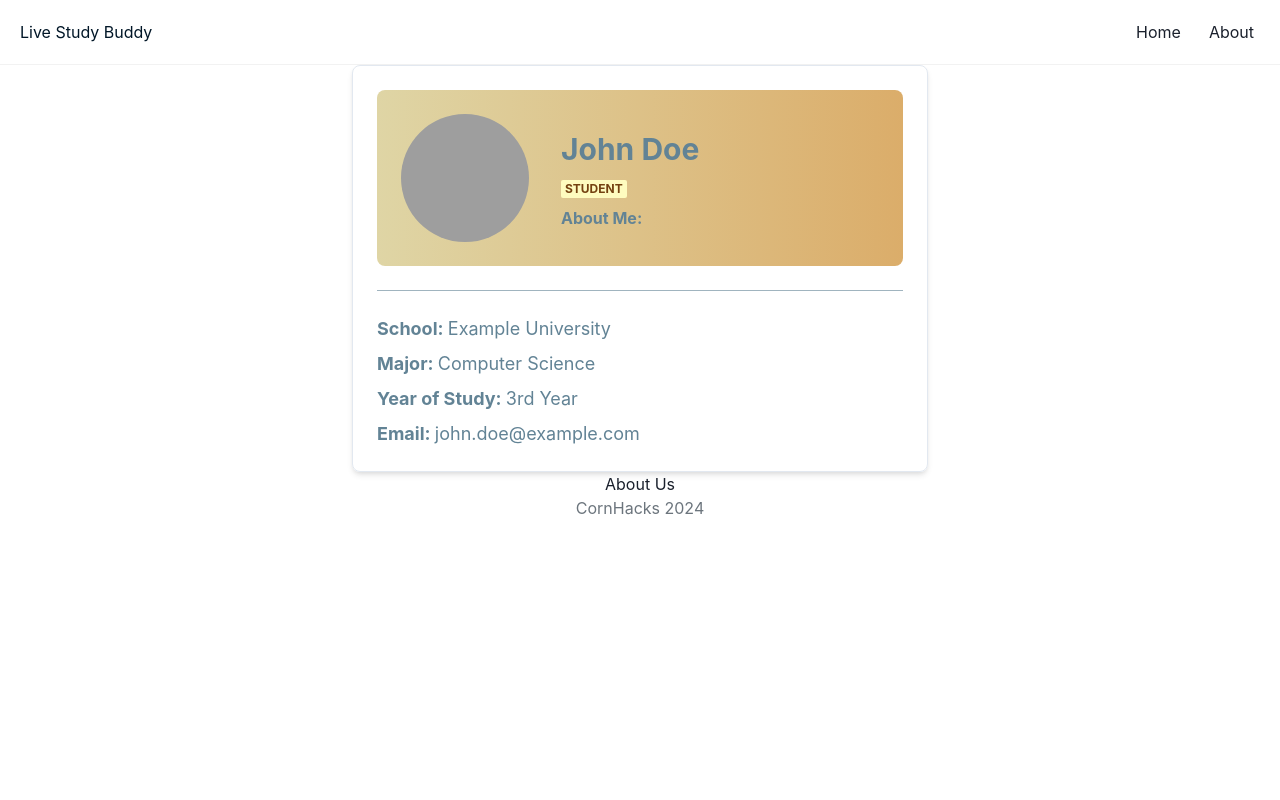
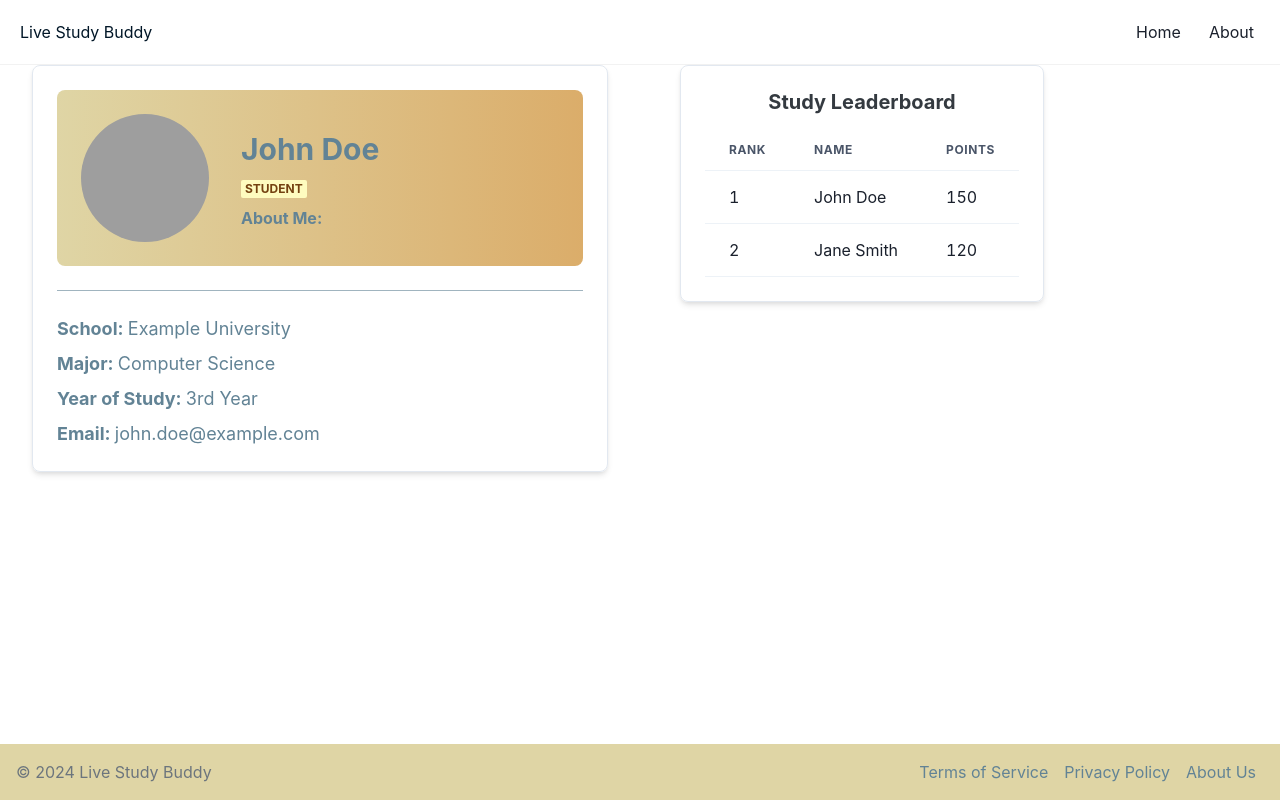
Before and after one commit to jessicachen0403/CornHacks2024, a React (Create React App) app in the folder cornhacks2024/: page / in a window 1280 px wide. Built offline with nearby package versions, Linux system fonts and the light colour scheme; grey boxes are pictures that could not be loaded.

Commit message:
leaderboard on user page

```diff
--- a/cornhacks2024/public/index.html
+++ b/cornhacks2024/public/index.html
@@ -7,7 +7,7 @@
     <meta name="theme-color" content="#000000" />
     <meta
       name="description"
-      content="Web site created using create-react-app"
+      content="Live Study Buddy is a web application that allows students to connect with each other and study together in real-time."
     />
     <link rel="apple-touch-icon" href="%PUBLIC_URL%/logo192.png" />
     <!--
@@ -24,7 +24,7 @@
       work correctly both with client-side routing and a non-root public URL.
       Learn how to configure a non-root public URL by running `npm run build`.
     -->
-    <title>React App</title>
+    <title>Live Study Buddy</title>
   </head>
   <body>
     <noscript>You need to enable JavaScript to run this app.</noscript>
--- a/cornhacks2024/src/UserPage.js
+++ b/cornhacks2024/src/UserPage.js
@@ -1,10 +1,31 @@
 import './App.css';
 import UserProfile from './components/UserProfile';
+import Leaderboards from './components/Leaderboards';
+import { Flex, Box, VStack } from '@chakra-ui/react';
 
 
 function UserPage() {
- return (
-   <UserProfile/>
+
+ const users = [
+    { id: 1, name: 'John Doe', points: 150 },
+    { id: 2, name: 'Jane Smith', points: 120 },
+    // Add more users as needed
+  ];
+
+  return (
+  <>
+   <Flex>
+      <Box w="50%">
+        <UserProfile />
+      </Box>
+      <Box w="50%" pl={10}>
+        <VStack align="start">
+        <Leaderboards users={users} />
+        </VStack>
+      </Box>
+    </Flex>
+
+  </>
  );
 }
 
--- a/cornhacks2024/src/components/Footer.js
+++ b/cornhacks2024/src/components/Footer.js
@@ -1,14 +1,25 @@
-import {Link} from "react-router-dom";
+import React from 'react';
+import { Box, Flex, Text, Link } from '@chakra-ui/react';
 
 const Footer = () => {
-    return (
-      <div className="footer">
-          <div className="footer-about">
-              <Link to="/about">About Us</Link>
-          </div>
-          <p>CornHacks 2024</p>
-      </div>
-    );
-}
+  return (
+    <Box bg="#DFD5A5" color="#628395" p={4} position="fixed" bottom="0" left="0" right="0" zIndex="1000" width="100%">
+      <Flex justify="space-between" align="center">
+        <Text fontSize="md">© 2024 Live Study Buddy</Text>
+        <Flex>
+          <Link mx={2} href="#" target="_blank" rel="noopener noreferrer">
+            Terms of Service
+          </Link>
+          <Link mx={2} href="#" target="_blank" rel="noopener noreferrer">
+            Privacy Policy
+          </Link>
+          <Link mx={2} href="/about" target="_blank" rel="noopener noreferrer">
+            About Us
+          </Link>
+        </Flex>
+      </Flex>
+    </Box>
+  );
+};
 
 export default Footer;
--- a/cornhacks2024/src/components/Leaderboards.js
+++ b/cornhacks2024/src/components/Leaderboards.js
@@ -1,4 +1,6 @@
+// Leaderboard.js
 import React from 'react';
+import { Box, Heading, Table, Thead, Tbody, Tr, Th, Td, VStack, } from '@chakra-ui/react';
 
 const Leaderboard = ({ users }) => {
   // Assuming users is an array of objects with properties like id, name, points, etc.
@@ -7,27 +9,27 @@ const Leaderboard = ({ users }) => {
   const sortedUsers = users.sort((a, b) => b.points - a.points);
 
   return (
-    <div className="leaderboard">
-      <h2>Study Leaderboard</h2>
-      <table>
-        <thead>
-          <tr>
-            <th>Rank</th>
-            <th>Name</th>
-            <th>Points</th>
-          </tr>
-        </thead>
-        <tbody>
+    <Box className="leaderboard" p={6} borderWidth="1px" borderRadius="lg" overflow="hidden" boxShadow="md">
+      <Heading as="h2" size="md" mb={4}>Study Leaderboard</Heading>
+      <Table variant="simple">
+        <Thead>
+          <Tr>
+            <Th>Rank</Th>
+            <Th>Name</Th>
+            <Th>Points</Th>
+          </Tr>
+        </Thead>
+        <Tbody>
           {sortedUsers.map((user, index) => (
-            <tr key={user.id}>
-              <td>{index + 1}</td>
-              <td>{user.name}</td>
-              <td>{user.points}</td>
-            </tr>
+            <Tr key={user.id}>
+              <Td>{index + 1}</Td>
+              <Td>{user.name}</Td>
+              <Td>{user.points}</Td>
+            </Tr>
           ))}
-        </tbody>
-      </table>
-    </div>
+        </Tbody>
+      </Table>
+    </Box>
   );
 };
 
```
Also changed, not shown: 1 other file (tests, documents, lock files or other folders).
